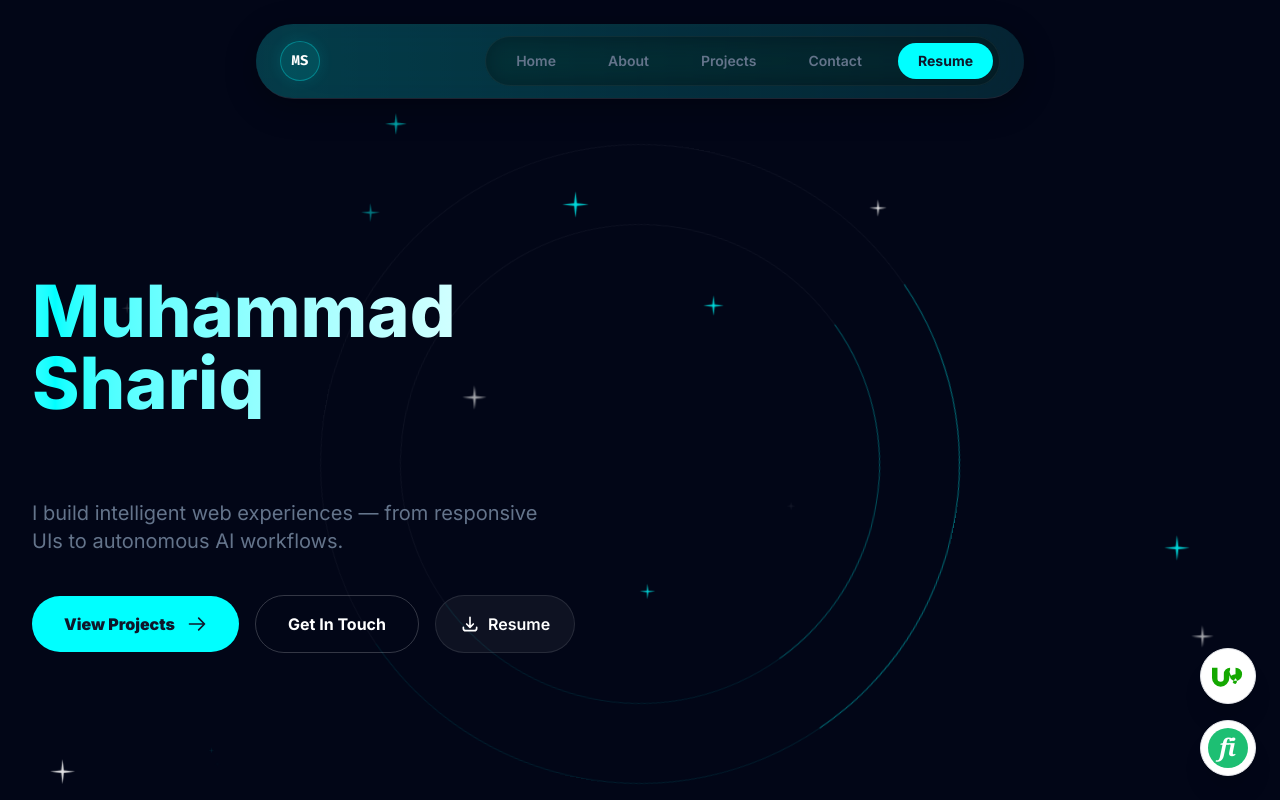
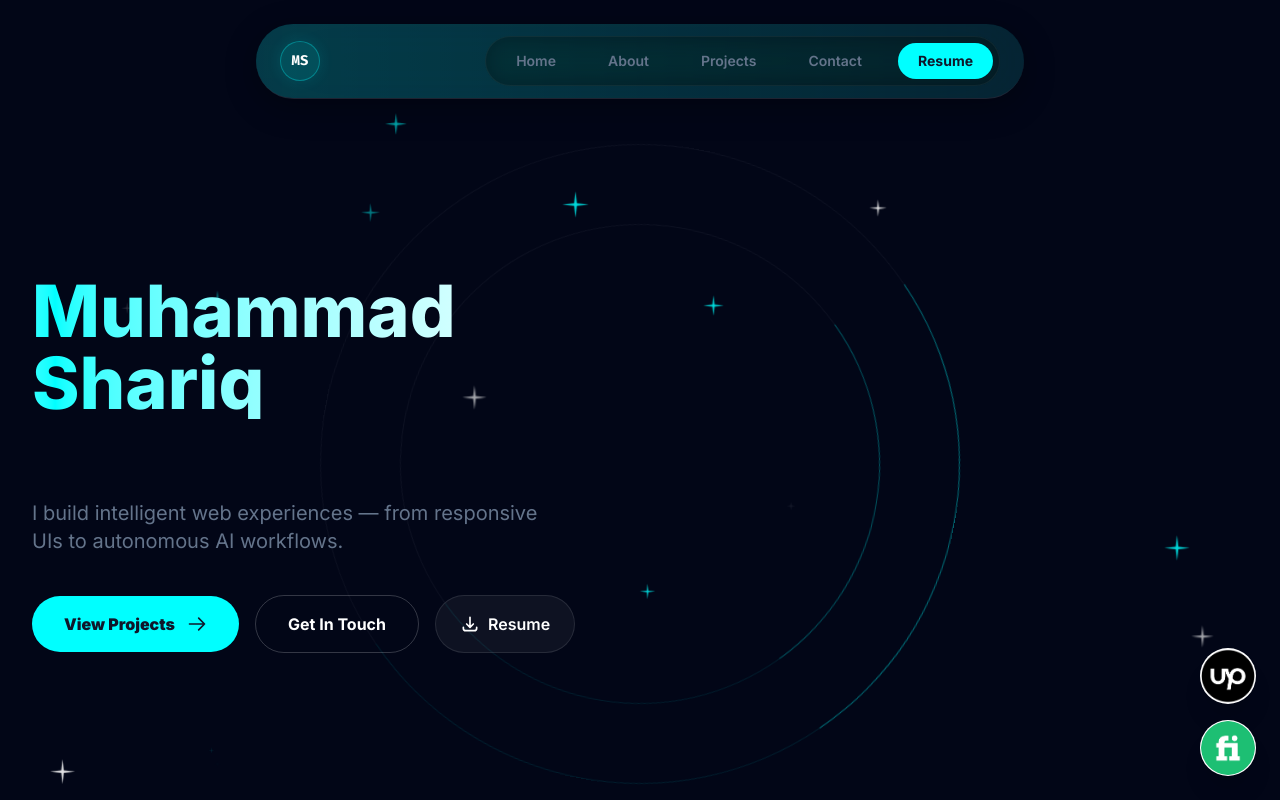
Before and after one commit to shariq001/Portfolio, a Next.js app: page / in a window 1280 px wide. Shown: the top 800 px of the page. Built offline with nearby package versions, Linux system fonts and the light colour scheme.

Commit message:
style: use custom user-provided PNG icons for Upwork and Fiverr floating buttons

```diff
--- a/components/FreelanceButtons.tsx
+++ b/components/FreelanceButtons.tsx
@@ -1,3 +1,5 @@
+import Image from 'next/image';
+
 export default function FreelanceButtons() {
   return (
     <div className="fixed bottom-6 right-6 z-50 flex flex-col gap-4 animate-fade-up" style={{ animationDelay: '1s' }}>
@@ -7,13 +9,10 @@ export default function FreelanceButtons() {
         href="https://www.upwork.com/freelancers/~01d1e47120d0918186?mp_source=share"
         target="_blank"
         rel="noopener noreferrer"
-        className="group flex items-center justify-center w-14 h-14 rounded-full bg-white hover:bg-gray-50 hover:-translate-y-1 hover:scale-110 hover:shadow-[0_10px_30px_rgba(20,168,0,0.3)] transition-all duration-300 shadow-xl border border-gray-200"
+        className="group flex items-center justify-center w-14 h-14 rounded-full bg-white hover:-translate-y-1 hover:scale-110 hover:shadow-[0_10px_30px_rgba(20,168,0,0.4)] transition-all duration-300 shadow-xl overflow-hidden border border-white/10"
         title="Hire me on Upwork"
       >
-        <svg role="img" viewBox="0 0 24 24" className="w-8 h-8 fill-[#14a800]" xmlns="http://www.w3.org/2000/svg">
-          <title>Upwork</title>
-          <path d="M17.65 10.63a4.91 4.91 0 0 0-3.32 1.25 15.35 15.35 0 0 1-1.22-3.14l.05-.1A4.77 4.77 0 0 0 13.56 5.8 4.67 4.67 0 0 0 8.87 10.5v3.42a2.38 2.38 0 0 1-2.38 2.38 2.38 2.38 0 0 1-2.38-2.38V5.86H0v7.64a6.49 6.49 0 0 0 6.49 6.49 6.49 6.49 0 0 0 6.49-6.49v-2.08a17.29 17.29 0 0 0 1.2 2.76 4.9 4.9 0 0 0 3.47 1.45 4.93 4.93 0 0 0 4.93-4.93 4.92 4.92 0 0 0-4.93-4.92zM17.65 18a2.53 2.53 0 0 1-2.19-1.24c.73-.85 1.4-1.89 2.05-3a2.53 2.53 0 0 1 .14 4.24z"/>
-        </svg>
+        <Image src="/upwork.png" alt="Upwork Profile" width={56} height={56} className="w-full h-full object-cover" />
       </a>
 
       {/* Fiverr Button */}
@@ -21,12 +20,10 @@ export default function FreelanceButtons() {
         href="https://www.fiverr.com/s/Q7ZKKVw"
         target="_blank"
         rel="noopener noreferrer"
-        className="group flex items-center justify-center w-14 h-14 rounded-full bg-white hover:bg-gray-50 hover:-translate-y-1 hover:scale-110 hover:shadow-[0_10px_30px_rgba(29,191,115,0.3)] transition-all duration-300 shadow-xl border border-gray-200"
+        className="group flex items-center justify-center w-14 h-14 rounded-full bg-white hover:-translate-y-1 hover:scale-110 hover:shadow-[0_10px_30px_rgba(29,191,115,0.4)] transition-all duration-300 shadow-xl overflow-hidden border border-white/10"
         title="Hire me on Fiverr"
       >
-        <div className="flex items-center justify-center bg-[#1dbf73] w-10 h-10 rounded-full">
-          <span className="text-white font-serif font-black italic text-2xl pr-0.5 pb-0.5 leading-none tracking-tighter">fi</span>
-        </div>
+        <Image src="/fiverr.png" alt="Fiverr Profile" width={56} height={56} className="w-full h-full object-cover" />
       </a>
 
     </div>
```
Also changed, not shown: public/fiverr.png (added), public/upwork.png (added).
